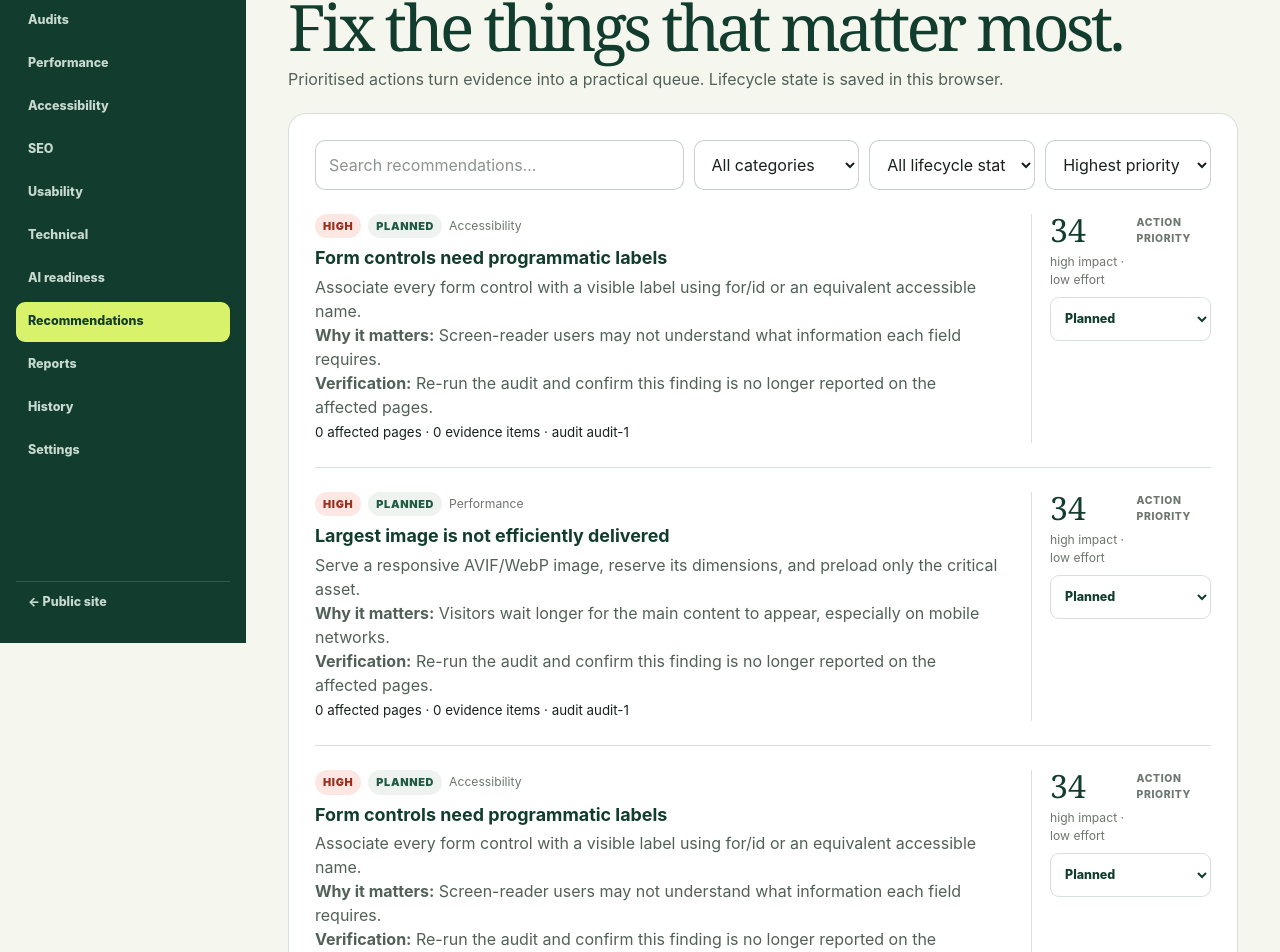
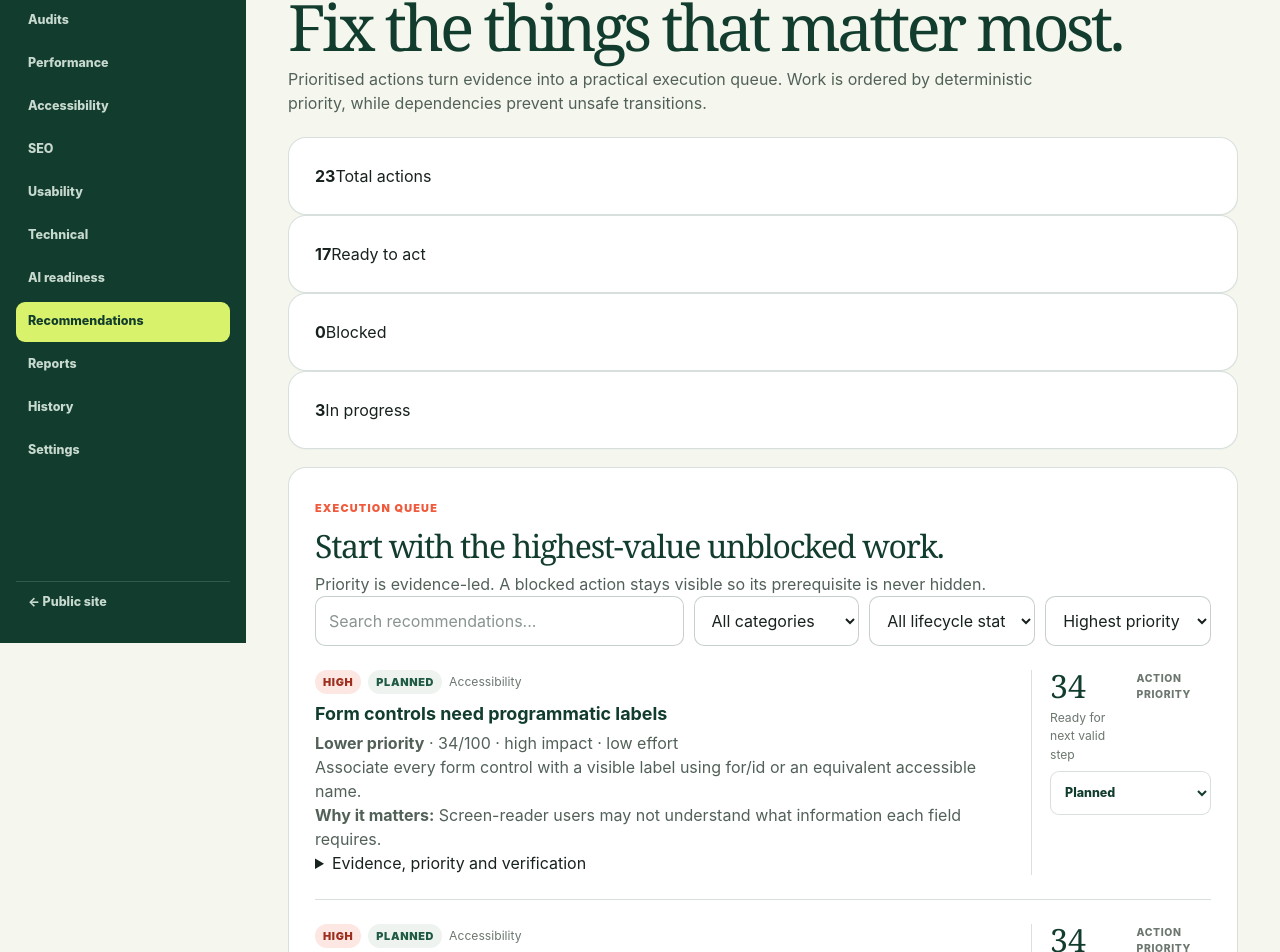
Before and after one commit to ottimosite/ottimo, a React (Vite) app: page /app/recommendations in a window 1280 px wide. Shown: the part 157-1109 px from the top of the page. Built offline with nearby package versions, Linux system fonts and the light colour scheme.

Commit message:
feat: build decision-first action queue

```diff
--- a/src/features/recommendations/Recommendations.tsx
+++ b/src/features/recommendations/Recommendations.tsx
@@ -4,7 +4,7 @@ import { storage } from '../../services/storage'
 import type { ActionLifecycleStatus, Audit, OptimizationAction } from '../../types/domain'
 import { buildOptimizationActions } from '../../audit-engine/actions'
 import { buildInitialActionLifecycle } from '../../audit-engine/action-lifecycle'
-import { canTransitionAction, normaliseActionDependencies } from '../../audit-engine/action-dependencies'
+import { blockingDependencies, canTransitionAction, normaliseActionDependencies } from '../../audit-engine/action-dependencies'
 import { Badge, Card } from '../../components/ui'
 
 const lifecycleOrder: ActionLifecycleStatus[] = ['planned', 'in_progress', 'verification', 'resolved', 'failed', 'inconclusive']
@@ -46,6 +46,12 @@ const transition = (status: ActionLifecycleStatus, next: ActionLifecycleStatus):
   return allowed[status].includes(next)
 }
 
+const isBlocked = (action: OptimizationAction, actions: OptimizationAction[]) =>
+  action.lifecycleStatus !== 'resolved' &&
+  blockingDependencies(actions, action).some(dependency => dependency.lifecycleStatus !== 'resolved')
+
+const priorityLabel = (score: number) => score >= 80 ? 'High priority' : score >= 55 ? 'Medium priority' : 'Lower priority'
+
 export function Recommendations() {
   const [audits, setAudits] = useState(() => {
     const stored = storage.audits()
@@ -58,13 +64,19 @@ export function Recommendations() {
   const [sort, setSort] = useState('priority')
 
   const all = audits.flatMap(audit => (audit.actions ?? []).map(action => ({ ...action, auditId: audit.id })))
+  const blockedCount = all.filter(action => isBlocked(action, audits.find(audit => audit.id === action.auditId)?.actions ?? [])).length
+  const readyCount = all.filter(action => action.lifecycleStatus === 'planned' && !isBlocked(action, audits.find(audit => audit.id === action.auditId)?.actions ?? [])).length
+  const inProgressCount = all.filter(action => action.lifecycleStatus === 'in_progress' || action.lifecycleStatus === 'verification').length
+
   const shown = useMemo(() => [...all]
     .filter(action =>
       (category === 'all' || action.category === category) &&
       (status === 'all' || action.lifecycleStatus === status) &&
       `${action.title} ${action.expectedOutcome} ${action.implementationSteps.join(' ')}`.toLowerCase().includes(query.toLowerCase()),
     )
-    .sort((a, b) => sort === 'priority' ? b.priorityScore - a.priorityScore : a.title.localeCompare(b.title)),
+    .sort((a, b) => sort === 'priority'
+      ? b.priorityScore - a.priorityScore || a.title.localeCompare(b.title)
+      : a.title.localeCompare(b.title)),
   [all, category, query, sort, status])
 
   const updateLifecycle = (auditId: string, actionId: string, nextStatus: ActionLifecycleStatus) => {
@@ -75,7 +87,11 @@ export function Recommendations() {
       return {
         ...audit,
         actions: audit.actions?.map(item => item.id === actionId
-          ? { ...item, lifecycleStatus: nextStatus, status: nextStatus === 'resolved' ? 'resolved' : nextStatus === 'in_progress' ? 'in_progress' : item.status }
+          ? {
+              ...item,
+              lifecycleStatus: nextStatus,
+              status: nextStatus === 'resolved' ? 'resolved' : nextStatus === 'in_progress' ? 'in_progress' : item.status,
+            }
           : item),
       }
     })
@@ -88,38 +104,89 @@ export function Recommendations() {
       <div>
         <span className="eyebrow">Recommendations</span>
         <h1>Fix the things that matter most.</h1>
-        <p>Prioritised actions turn evidence into a practical queue. Lifecycle state is saved in this browser.</p>
+        <p>Prioritised actions turn evidence into a practical execution queue. Work is ordered by deterministic priority, while dependencies prevent unsafe transitions.</p>
       </div>
     </div>
+
+    <div className="action-summary" aria-label="Action queue summary">
+      <Card className="action-summary-card"><strong>{all.length}</strong><span>Total actions</span></Card>
+      <Card className="action-summary-card"><strong>{readyCount}</strong><span>Ready to act</span></Card>
+      <Card className="action-summary-card"><strong>{blockedCount}</strong><span>Blocked</span></Card>
+      <Card className="action-summary-card"><strong>{inProgressCount}</strong><span>In progress</span></Card>
+    </div>
+
     <Card>
+      <div className="queue-intro">
+        <div>
+          <span className="eyebrow">Execution queue</span>
+          <h2>Start with the highest-value unblocked work.</h2>
+        </div>
+        <p className="muted">Priority is evidence-led. A blocked action stays visible so its prerequisite is never hidden.</p>
+      </div>
+
       <div className="filters">
         <input aria-label="Search recommendations" value={query} onChange={event => setQuery(event.target.value)} placeholder="Search recommendations..." />
         <select aria-label="Filter category" value={category} onChange={event => setCategory(event.target.value)}><option value="all">All categories</option>{Object.entries(categoryLabels).map(([value, label]) => <option key={value} value={value}>{label}</option>)}</select>
         <select aria-label="Filter lifecycle status" value={status} onChange={event => setStatus(event.target.value)}><option value="all">All lifecycle states</option>{lifecycleOrder.map(value => <option key={value} value={value}>{lifecycleLabels[value]}</option>)}</select>
         <select aria-label="Sort recommendations" value={sort} onChange={event => setSort(event.target.value)}><option value="priority">Highest priority</option><option value="title">Title</option></select>
       </div>
+
       <div className="recommendations">
-        {shown.length ? shown.map(action => (
-          <article className="recommendation" key={`${action.auditId}-${action.id}`}>
-            <div>
-              <div className="rec-labels"><Badge tone={action.severity}>{action.severity}</Badge><Badge tone={lifecycleTone[action.lifecycleStatus]}>{lifecycleLabels[action.lifecycleStatus]}</Badge><span className="muted">{categoryLabels[action.category]}</span></div>
+        {shown.length ? shown.map(action => {
+          const audit = audits.find(item => item.id === action.auditId)
+          const dependencies = blockingDependencies(audit?.actions ?? [], action)
+          const blocked = isBlocked(action, audit?.actions ?? [])
+
+          return <article className={`recommendation ${blocked ? 'recommendation-blocked' : ''}`} key={`${action.auditId}-${action.id}`}>
+            <div className="recommendation-main">
+              <div className="rec-labels">
+                <Badge tone={action.severity}>{action.severity}</Badge>
+                <Badge tone={lifecycleTone[action.lifecycleStatus]}>{lifecycleLabels[action.lifecycleStatus]}</Badge>
+                {blocked && <Badge tone="critical">Blocked</Badge>}
+                <span className="muted">{categoryLabels[action.category]}</span>
+              </div>
+
               <h3>{action.title}</h3>
+              <p className="recommendation-priority"><strong>{priorityLabel(action.priorityScore)}</strong> · {action.priorityScore}/100 · {action.impact} impact · {action.effort} effort</p>
               <p>{action.implementationSteps[1]}</p>
               <p><strong>Why it matters:</strong> {action.expectedOutcome}</p>
-              <p><strong>Verification:</strong> {action.verification[0]?.description}</p>
-              <small>{action.affectedPages.length} affected page{action.affectedPages.length === 1 ? '' : 's'} · {action.evidenceCount} evidence item{action.evidenceCount === 1 ? '' : 's'} · audit {action.auditId}</small>
+
+              {blocked && <div className="dependency-warning" role="status">
+                <strong>Blocked by prerequisite{dependencies.length === 1 ? '' : 's'}:</strong>
+                <ul>
+                  {dependencies.filter(dependency => dependency.lifecycleStatus !== 'resolved').map(dependency =>
+                    <li key={dependency.id}>{dependency.title} — {lifecycleLabels[dependency.lifecycleStatus]}</li>,
+                  )}
+                </ul>
+              </div>}
+
+              <details>
+                <summary>Evidence, priority and verification</summary>
+                <div className="action-details">
+                  <p><strong>Verification:</strong> {action.verification[0]?.description}</p>
+                  <p><strong>Scope:</strong> {action.affectedPages.length} affected page{action.affectedPages.length === 1 ? '' : 's'} · {action.affectedResources.length} resource{action.affectedResources.length === 1 ? '' : 's'} · {action.evidenceCount} evidence item{action.evidenceCount === 1 ? '' : 's'}</p>
+                  <dl>
+                    <div><dt>Impact</dt><dd>{action.priority.impact}</dd></div>
+                    <div><dt>Severity</dt><dd>{action.priority.severity}</dd></div>
+                    <div><dt>Confidence</dt><dd>{action.confidence}</dd></div>
+                    <div><dt>Effort factor</dt><dd>{action.priority.effort}</dd></div>
+                    <div><dt>Evidence factor</dt><dd>{action.priority.evidence}</dd></div>
+                  </dl>
+                </div>
+              </details>
             </div>
+
             <div className="rec-meta">
               <strong>{action.priorityScore}</strong>
               <small>action priority</small>
-              <span>{action.impact} impact · {action.effort} effort</span>
+              <span>{blocked ? 'Prerequisite required' : 'Ready for next valid step'}</span>
               <label className="sr-only" htmlFor={`status-${action.auditId}-${action.id}`}>Lifecycle status for {action.title}</label>
               <select id={`status-${action.auditId}-${action.id}`} aria-label={`Lifecycle status for ${action.title}`} value={action.lifecycleStatus} onChange={event => updateLifecycle(action.auditId, action.id, event.target.value as ActionLifecycleStatus)}>
                 {lifecycleOrder.filter(next => next === action.lifecycleStatus || transition(action.lifecycleStatus, next)).map(next => <option key={next} value={next}>{lifecycleLabels[next]}</option>)}
               </select>
             </div>
           </article>
-        )) : <p className="muted">No recommendations match these filters.</p>}
+        }) : <p className="muted">No recommendations match these filters.</p>}
       </div>
     </Card>
   </div>
```
